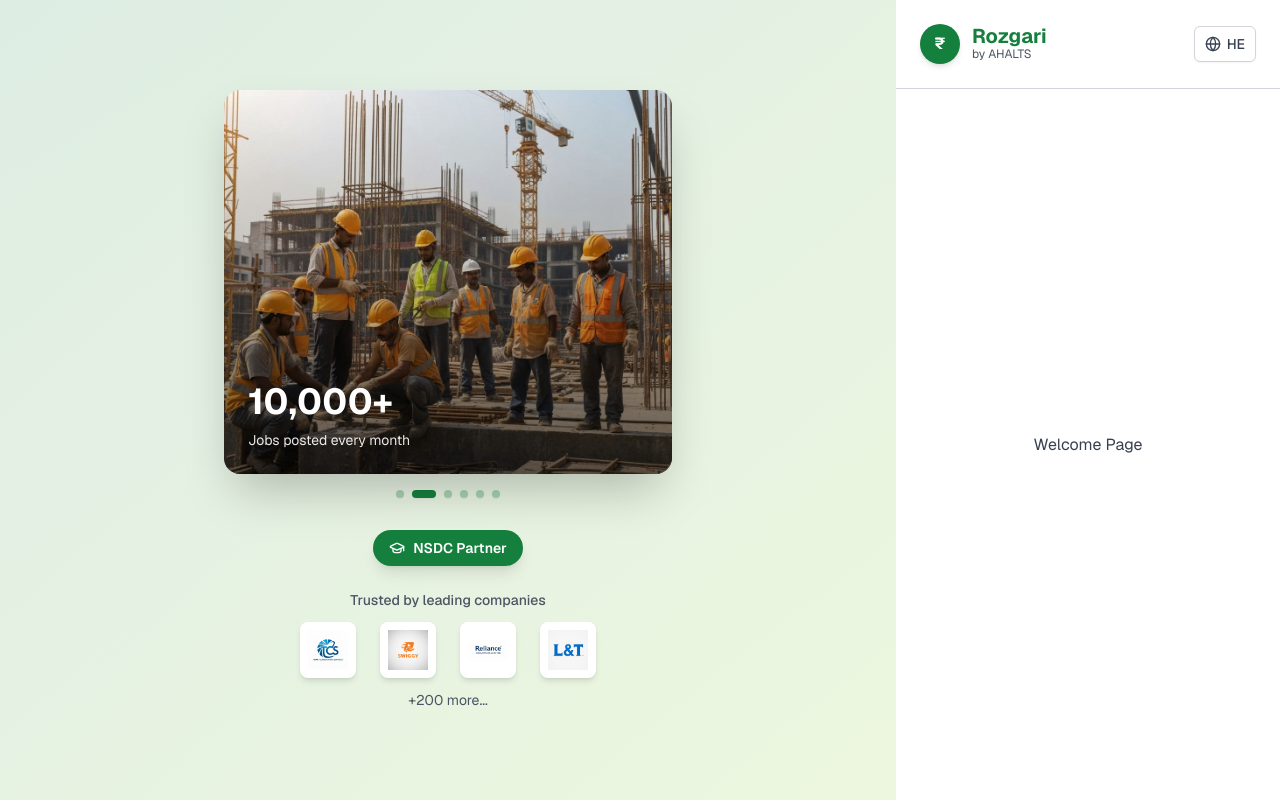
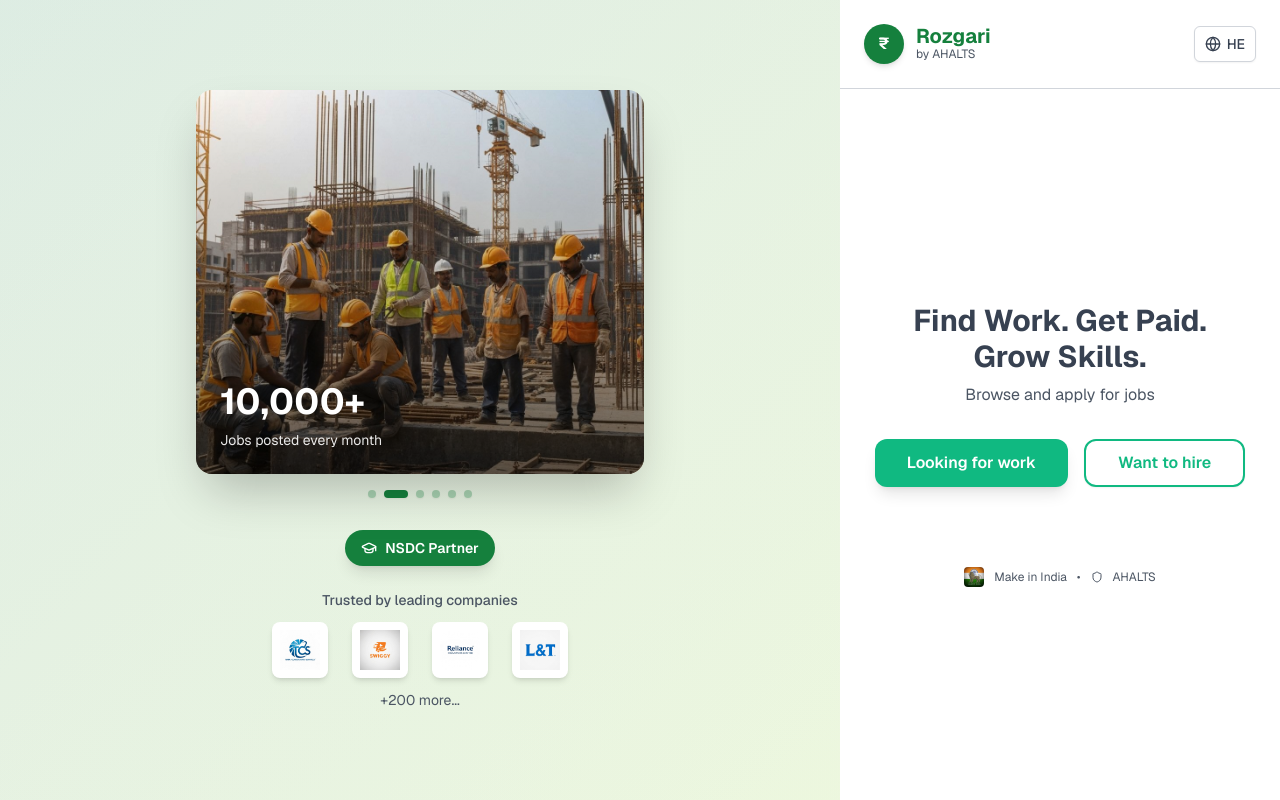
Before and after one commit to netcruxx-admin/chathub-tiptop-web, a Next.js app: page /welcome in a window 1280 px wide. Built offline with nearby package versions, Linux system fonts and the light colour scheme.

Commit message:
welcome page

```diff
--- a/src/app/(auth)/layout.tsx
+++ b/src/app/(auth)/layout.tsx
@@ -64,7 +64,7 @@ export default function AuthLayout({
 			{/* Desktop Layout */}
 			<div className="hidden lg:flex min-h-screen">
 				{/* Left Panel - Carousel */}
-				<div className="flex justify-center items-stretch w-full bg-gradient-to-br from-primary/10 to-accent/10 relative overflow-hidden">
+				<div className="flex flex-1 justify-center items-stretch w-full bg-gradient-to-br from-primary/10 to-accent/10 relative overflow-hidden">
 					<div className="w-full flex flex-col justify-center items-center p-12">
 						<div className="w-full max-w-md mb-8 relative">
 							<div className="relative h-96 rounded-2xl shadow-2xl overflow-hidden">
@@ -165,7 +165,7 @@ export default function AuthLayout({
 				</div>
 
 				{/* Right Panel - Content Area */}
-				<div className="max-w-96 bg-background flex flex-col w-full">
+				<div className="max-w-[440px] bg-background flex flex-col w-full">
 					<div className="p-6 border-b">
 						<div className="flex items-center justify-between">
 							<div className="flex items-center space-x-3">
--- a/src/app/(auth)/welcome/page.tsx
+++ b/src/app/(auth)/welcome/page.tsx
@@ -1,7 +1,55 @@
+"use client";
+
+import React from "react";
+import Image from "next/image";
+import { Button } from "@/components/ui/button";
+import { Shield } from "lucide-react";
+
 export default function WelcomePage() {
 	return (
-		<div className="grid place-content-center flex-grow">
-			<h1>Welcome Page</h1>
+		<div className="flex flex-col justify-center items-center p-8 w-full h-full flex-1">
+			<div className="w-full flex flex-col items-center text-center">
+				<div className="mb-8">
+					<h1 className="text-3xl font-bold mb-2">
+						Find Work. Get Paid. Grow Skills.
+					</h1>
+					<p className="text-muted-foreground">Browse and apply for jobs</p>
+				</div>
+				<div className="flex flex-col sm:flex-row gap-4 mb-12 w-full justify-center items-center">
+					<Button className="h-12 px-8 text-base bg-[#10B981] hover:bg-[#059669] text-white font-semibold rounded-xl shadow-lg">
+						Looking for work
+					</Button>
+					<Button
+						variant="outline"
+						className="h-12 px-8 text-base border-2 border-[#10B981] text-[#10B981] hover:bg-[#10B981]/10 font-semibold rounded-xl"
+					>
+						Want to hire
+					</Button>
+				</div>
+				<div className="mt-8 text-center">
+					<div className="flex items-center gap-2.5 text-xs text-muted-foreground">
+						<Image
+							src="/make-in-india-logo.jpg"
+							alt="Make in India"
+							width={20}
+							height={20}
+							className="rounded-sm"
+							// style={{ objectFit: "cover" }}
+						/>
+						<span>Make in India</span>
+						<span>•</span>
+						<Shield className="size-3" />
+						<a
+							href="https://ahalts.com"
+							target="_blank"
+							rel="noopener noreferrer"
+							className="hover:text-primary transition-colors"
+						>
+							AHALTS
+						</a>
+					</div>
+				</div>
+			</div>
 		</div>
 	);
 }
```
